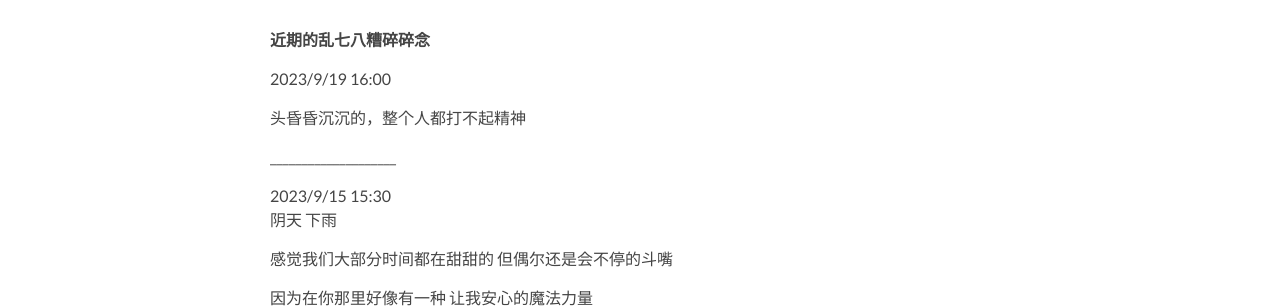
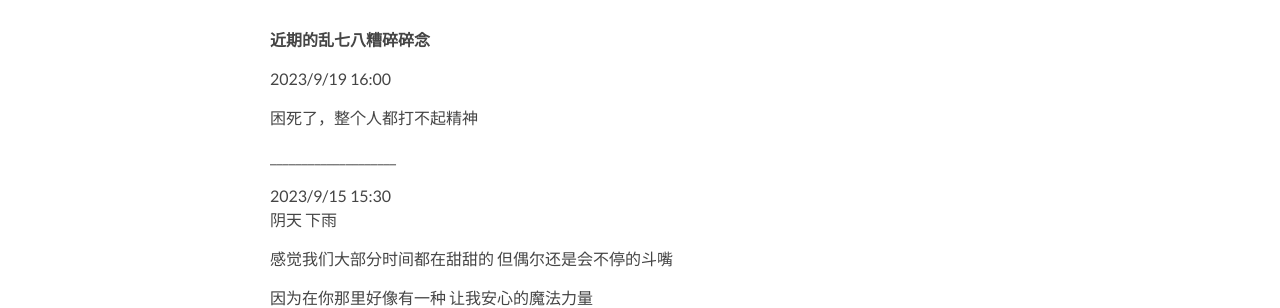
Before and after one commit to Rickylamn/Rickylamn.github.io, a Jekyll site: the page built from archive.html, in a window 1280 px wide. Shown: the part 133-441 px from the top of the page. Built offline with Jekyll 4.4.1, drawn with Linux system fonts in a browser that asks for light colours; nearby versions of some CDN libraries.

Commit message:
Update archive.html

```diff
--- a/archive.html
+++ b/archive.html
@@ -34,7 +34,7 @@ permalink: /archive/
 
 <p><strong>近期的乱七八糟碎碎念</strong></p>
 <p>2023/9/19 16:00</p>
-<p>头昏昏沉沉的，整个人都打不起精神</p>
+<p>困死了，整个人都打不起精神</p>
 <p>____________________</p>
 2023/9/15 15:30
 <p>阴天 下雨</p>
```
